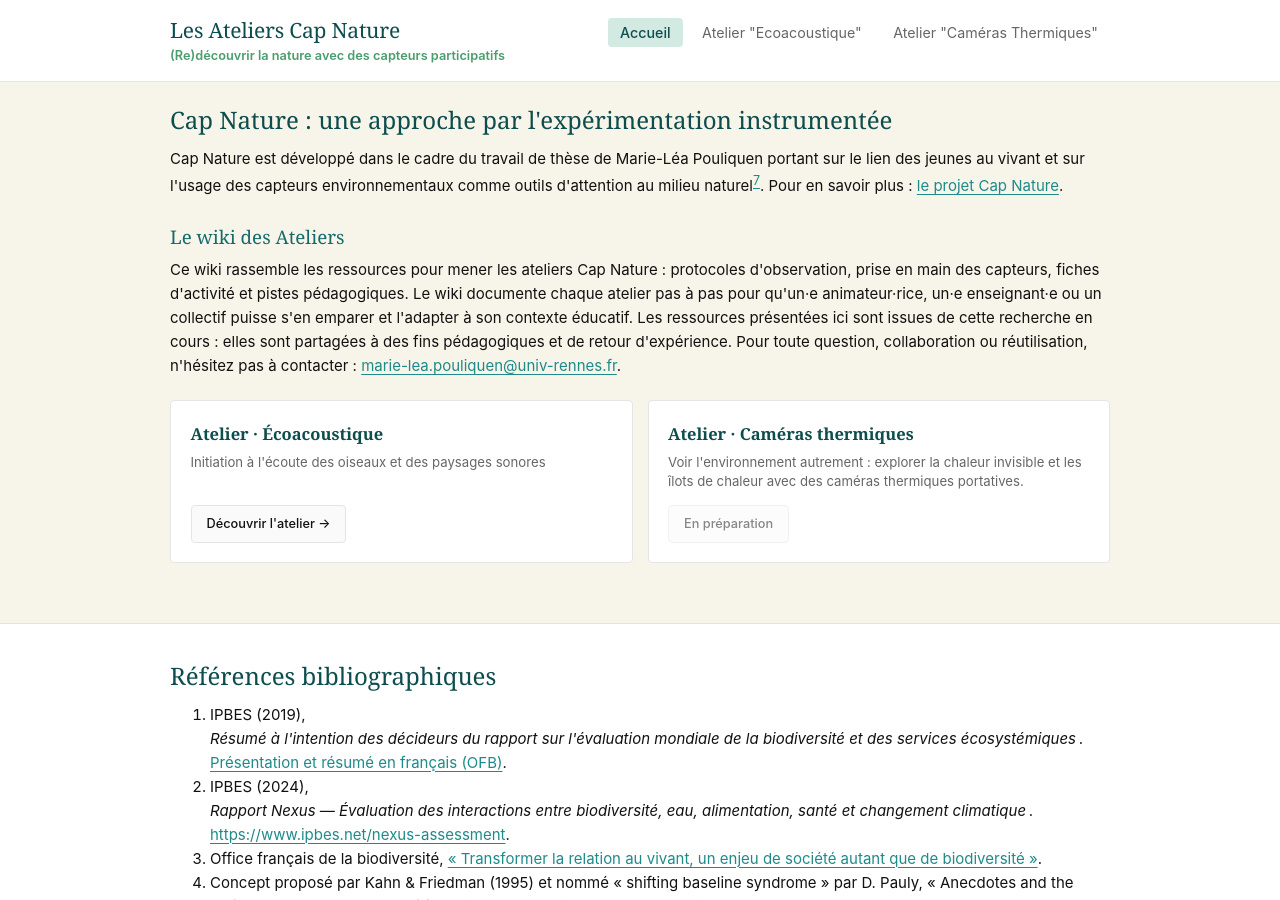
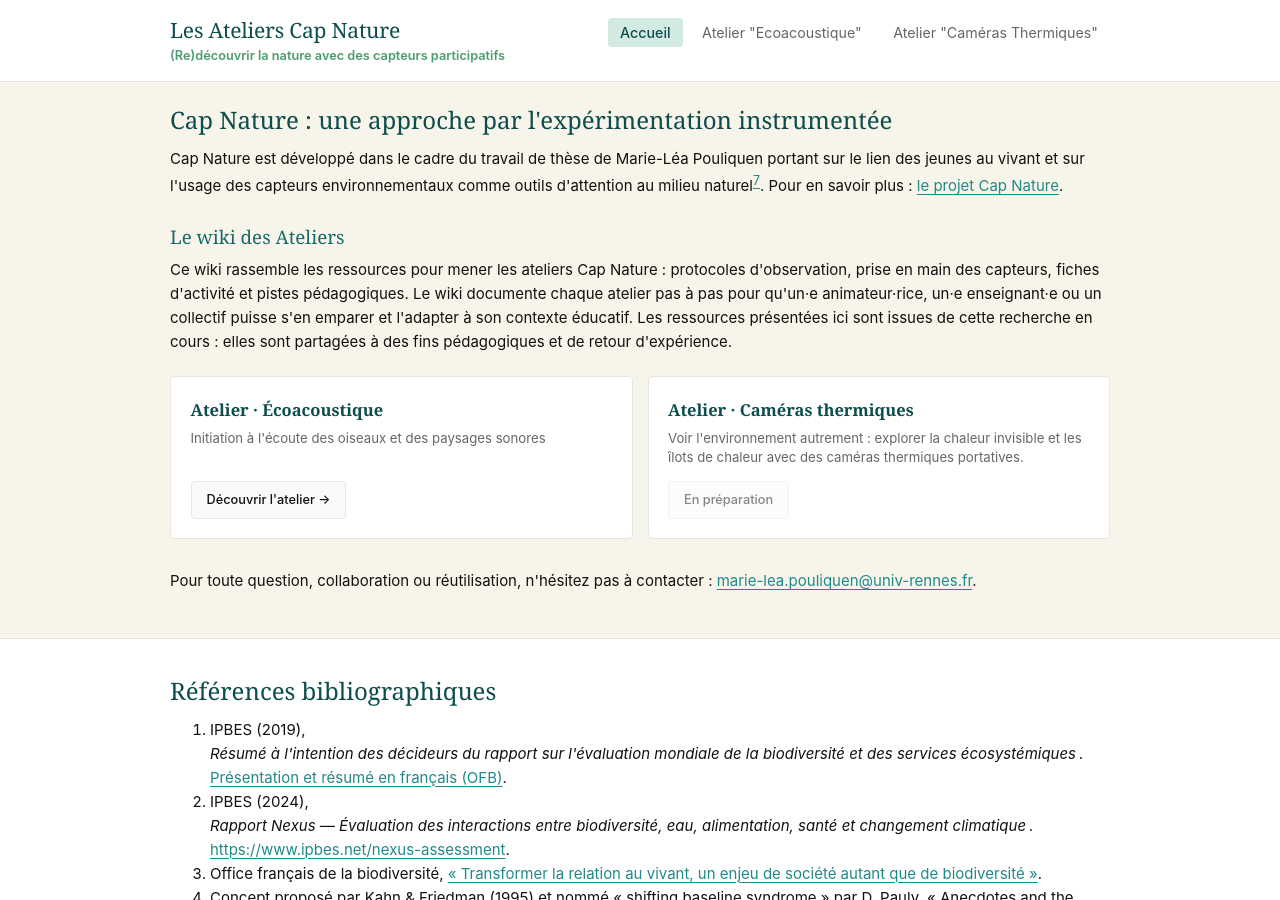
Before and after one commit to marieleapouliquen/wiki-cap-nature, a Jekyll site: the page built from index.md, in a window 1280 px wide and 900 px high, scrolled down 1130 px. Built offline with Jekyll 4.4.1, drawn with Linux system fonts in a browser that asks for light colours; part of the change alters nothing that is shown.

```diff
--- a/index.md
+++ b/index.md
@@ -44,7 +44,7 @@ show_photo_credits: false
         <p>Cap Nature est développé dans le cadre du travail de thèse de Marie-Léa Pouliquen portant sur le lien des jeunes au vivant et sur l'usage des capteurs environnementaux comme outils d'attention au milieu naturel<sup><a href="#ref7">7</a></sup>. Pour en savoir plus : <a href="https://marieleapouliquen.github.io/recherche/" target="_blank" rel="noopener">le projet Cap Nature</a>.</p>
 
         <h3>Le wiki des Ateliers</h3>
-        <p>Ce wiki rassemble les ressources pour mener les ateliers Cap Nature : protocoles d'observation, prise en main des capteurs, fiches d'activité et pistes pédagogiques. Le wiki documente chaque atelier pas à pas pour qu'un·e animateur·rice, un·e enseignant·e ou un collectif puisse s'en emparer et l'adapter à son contexte éducatif. Les ressources présentées ici sont issues de cette recherche en cours : elles sont partagées à des fins pédagogiques et de retour d'expérience. Pour toute question, collaboration ou réutilisation, n'hésitez pas à contacter : <a href="mailto:marie-lea.pouliquen@univ-rennes.fr">marie-lea.pouliquen@univ-rennes.fr</a>.</p>
+        <p>Ce wiki rassemble les ressources pour mener les ateliers Cap Nature : protocoles d'observation, prise en main des capteurs, fiches d'activité et pistes pédagogiques. Le wiki documente chaque atelier pas à pas pour qu'un·e animateur·rice, un·e enseignant·e ou un collectif puisse s'en emparer et l'adapter à son contexte éducatif. Les ressources présentées ici sont issues de cette recherche en cours : elles sont partagées à des fins pédagogiques et de retour d'expérience.</p>
 
         <div class="card-grid" style="margin-top: 1.5rem;">
           <a class="card" href="{{ '/module-oiseaux/' | relative_url }}">
@@ -59,6 +59,8 @@ show_photo_credits: false
             <span class="btn" style="opacity: 0.5; pointer-events: none;">En préparation</span>
           </div>
         </div>
+
+      <p>Pour toute question, collaboration ou réutilisation, n'hésitez pas à contacter : <a href="mailto:marie-lea.pouliquen@univ-rennes.fr">marie-lea.pouliquen@univ-rennes.fr</a>.</p>
 
       </div>
     </div>
```
